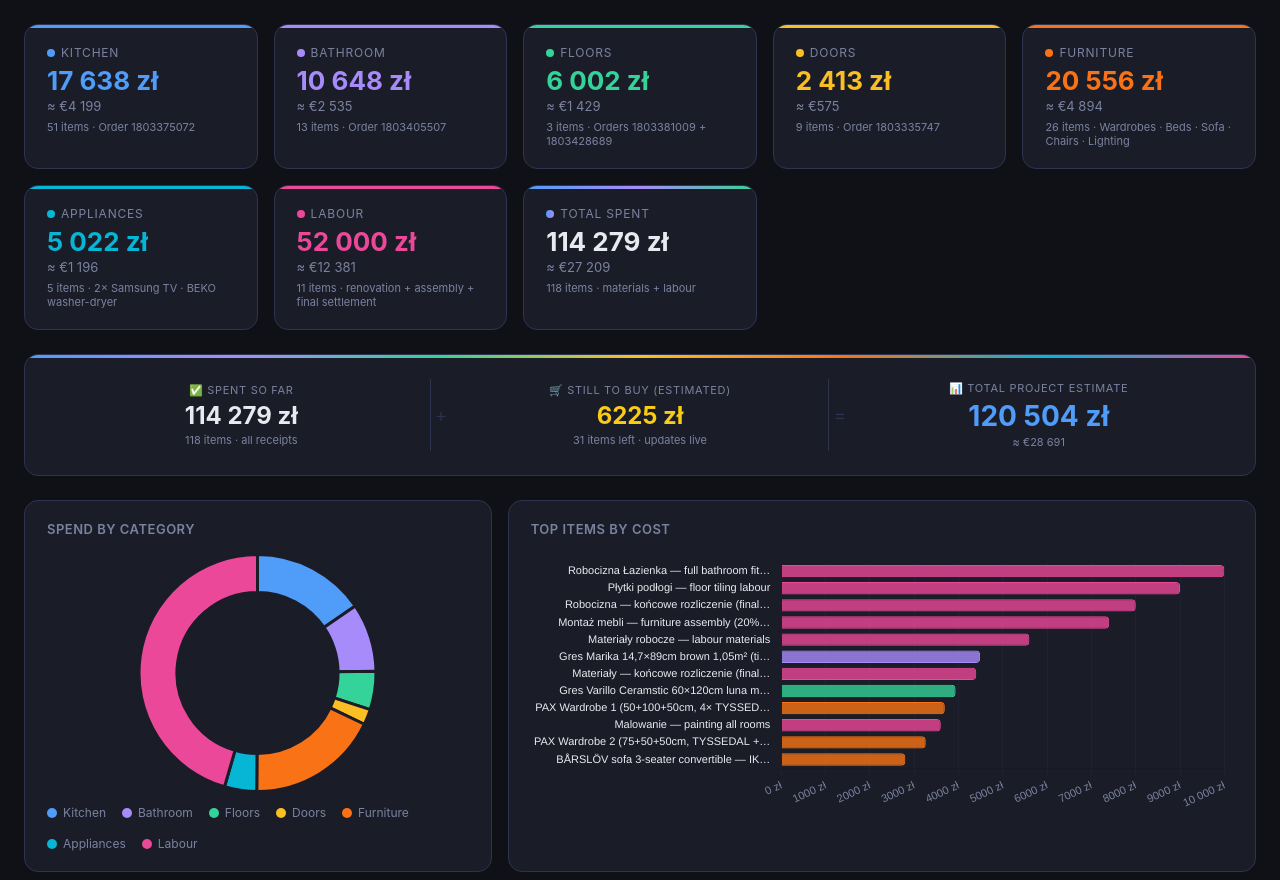
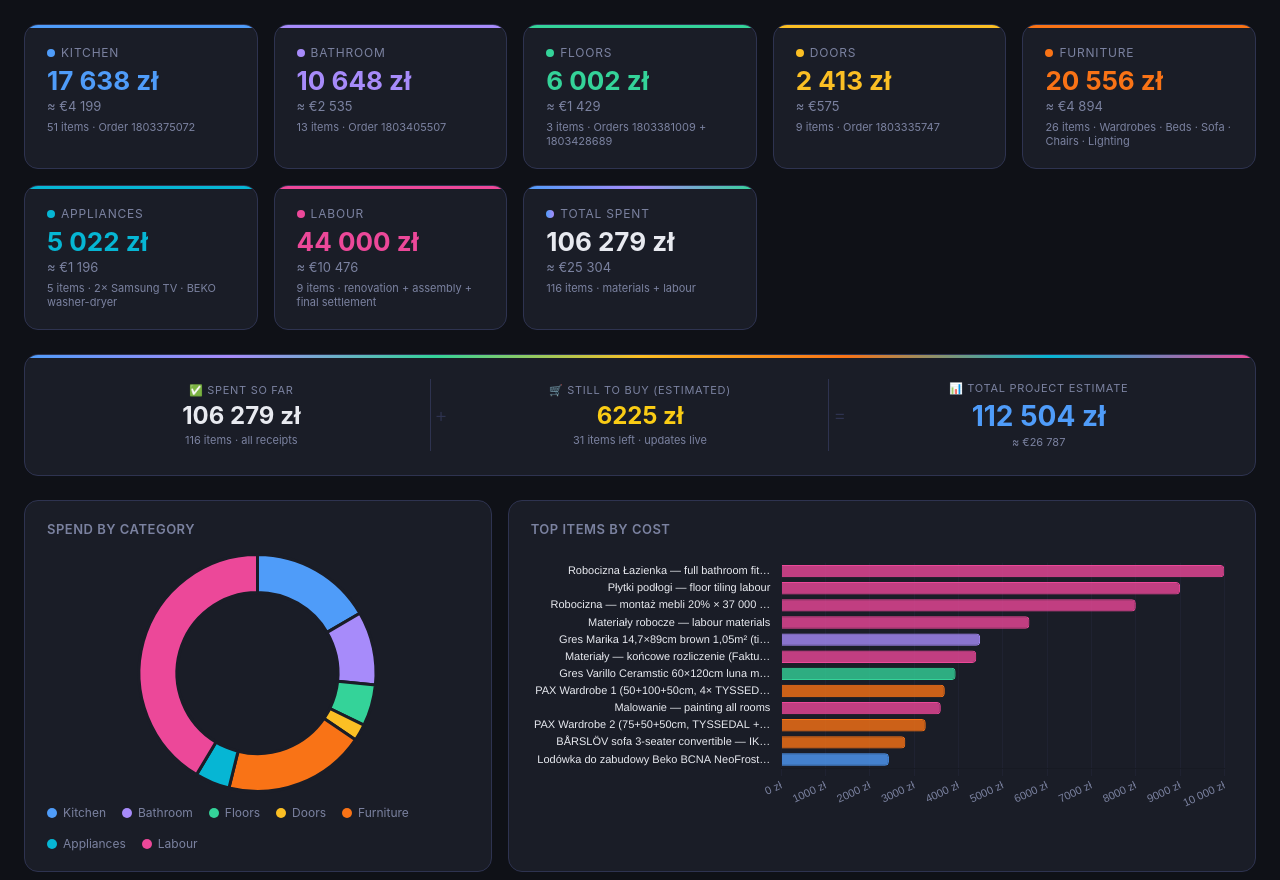
Before and after one commit to sherifrezkalla/renovation-dashboard, a website: page index.html in a window 1280 px wide. Shown: the part 72-952 px from the top of the page. Drawn offline with nearby package versions, Linux system fonts and the light colour scheme.

Commit message:
Fix labour total: invoice 12,400 zł (not 20,400) — Labour 44,000 / Total 106,279 zł

```diff
--- a/index.html
+++ b/index.html
@@ -481,15 +481,15 @@
   </div>
   <div class="kpi-card labour">
     <div class="kpi-label"><span class="kpi-dot" style="background:var(--labour)"></span> Labour</div>
-    <div class="kpi-pln" style="color:var(--labour)">52 000 zł</div>
-    <div class="kpi-eur">≈ €12 381</div>
-    <div class="kpi-items">11 items · renovation + assembly + final settlement</div>
+    <div class="kpi-pln" style="color:var(--labour)">44 000 zł</div>
+    <div class="kpi-eur">≈ €10 476</div>
+    <div class="kpi-items">9 items · renovation + assembly + final settlement</div>
   </div>
   <div class="kpi-card total">
     <div class="kpi-label"><span class="kpi-dot" style="background:linear-gradient(90deg,var(--kitchen),var(--bathroom))"></span> Total Spent</div>
-    <div class="kpi-pln">114 279 zł</div>
-    <div class="kpi-eur">≈ €27 209</div>
-    <div class="kpi-items">118 items · materials + labour</div>
+    <div class="kpi-pln">106 279 zł</div>
+    <div class="kpi-eur">≈ €25 304</div>
+    <div class="kpi-items">116 items · materials + labour</div>
   </div>
 </div>
 
@@ -498,7 +498,7 @@
   <div class="forecast-col">
     <div class="forecast-label">✅ Spent so far</div>
     <div class="forecast-value spent" id="forecastSpent">—</div>
-    <div class="forecast-sub">118 items · all receipts</div>
+    <div class="forecast-sub">116 items · all receipts</div>
   </div>
   <div class="forecast-op">+</div>
   <div class="forecast-col">
@@ -720,7 +720,7 @@
       <div class="bar-label"><span>Materiały — końcowe rozliczenie ✅ final</span><span>4 400 zł</span></div>
       <div class="bar-track"><div class="bar-fill" style="background:var(--labour);width:44%;opacity:0.6"></div></div>
     </div>
-    <p class="note">Faza 1: 26 000 zł robocizna + 5 600 zł materiały = 31 600 zł · Faza 2 (końcowe rozliczenie): 8 000 + 7 400 + 600 + 4 400 = 20 400 zł · Total labour: 52 000 zł ≈ €12 381</p>
+    <p class="note">Faza 1: 26 000 zł robocizna + 5 600 zł materiały = 31 600 zł · Faktura 1/04/2026 (ZAKŁAD WIELOBRANŻOWY): robocizna 8 000 + materiały 4 400 = 12 400 zł · Płatność do: 17.04.2026 · Total: 44 000 zł ≈ €10 476</p>
   </div>
 </div>
 
@@ -911,11 +911,9 @@ const items = [
   {cat:"Appliances", date:"27/03/2026", name:"Samsung UE43U8092FUXXH 4K UHD 43\" TV — ETC", qty:"1", unit:"1 499,00", gross:1499.00},
   {cat:"Appliances", date:"27/03/2026", name:"Wniesienie + rozpakowanie + zabranie opakowań — ETC", qty:"1", unit:"89,00", gross:89.00},
   {cat:"Appliances", date:"27/03/2026", name:"Wniesienie bez rozpakowania TV (×2) — ETC", qty:"2", unit:"59,00", gross:118.00},
-  // ── LABOUR — Final settlement (Apr 2026) ──
-  {cat:"Labour", date:"12/04/2026", name:"Montaż mebli — furniture assembly (20% × 37 000 zł)", qty:"1", unit:"7 400,00", gross:7400.00},
-  {cat:"Labour", date:"12/04/2026", name:"Montaż karniszy, lamp i telewizorów — curtain rods, lamps & TVs", qty:"1", unit:"600,00", gross:600.00},
-  {cat:"Labour", date:"12/04/2026", name:"Robocizna — końcowe rozliczenie (final labour settlement)", qty:"1", unit:"8 000,00", gross:8000.00},
-  {cat:"Labour", date:"12/04/2026", name:"Materiały — końcowe rozliczenie (final materials)", qty:"1", unit:"4 400,00", gross:4400.00},
+  // ── LABOUR — Final settlement Faktura 1/04/2026 — ZAKŁAD WIELOBRANŻOWY MACIEJ MATUSZAK ──
+  {cat:"Labour", date:"12/04/2026", name:"Robocizna — montaż mebli 20% × 37 000 zł (7 400) + karnisze/lampy/TV (600)", qty:"1", unit:"8 000,00", gross:8000.00},
+  {cat:"Labour", date:"12/04/2026", name:"Materiały — końcowe rozliczenie (Faktura 1/04/2026)", qty:"1", unit:"4 400,00", gross:4400.00},
 ];
 
 const catColors = {
@@ -977,7 +975,7 @@ const donut = new Chart(document.getElementById('donutChart'), {
   data: {
     labels: ['Kitchen', 'Bathroom', 'Floors', 'Doors', 'Furniture', 'Appliances', 'Labour'],
     datasets: [{
-      data: [17637.74, 10648.00, 6002.24, 2413.08, 20555.83, 5022.00, 52000.00],
+      data: [17637.74, 10648.00, 6002.24, 2413.08, 20555.83, 5022.00, 44000.00],
       backgroundColor: ['#4f9cf9','#a78bfa','#34d399','#fbbf24','#f97316','#06b6d4','#ec4899'],
       borderColor: '#1a1d27',
       borderWidth: 3,
```
